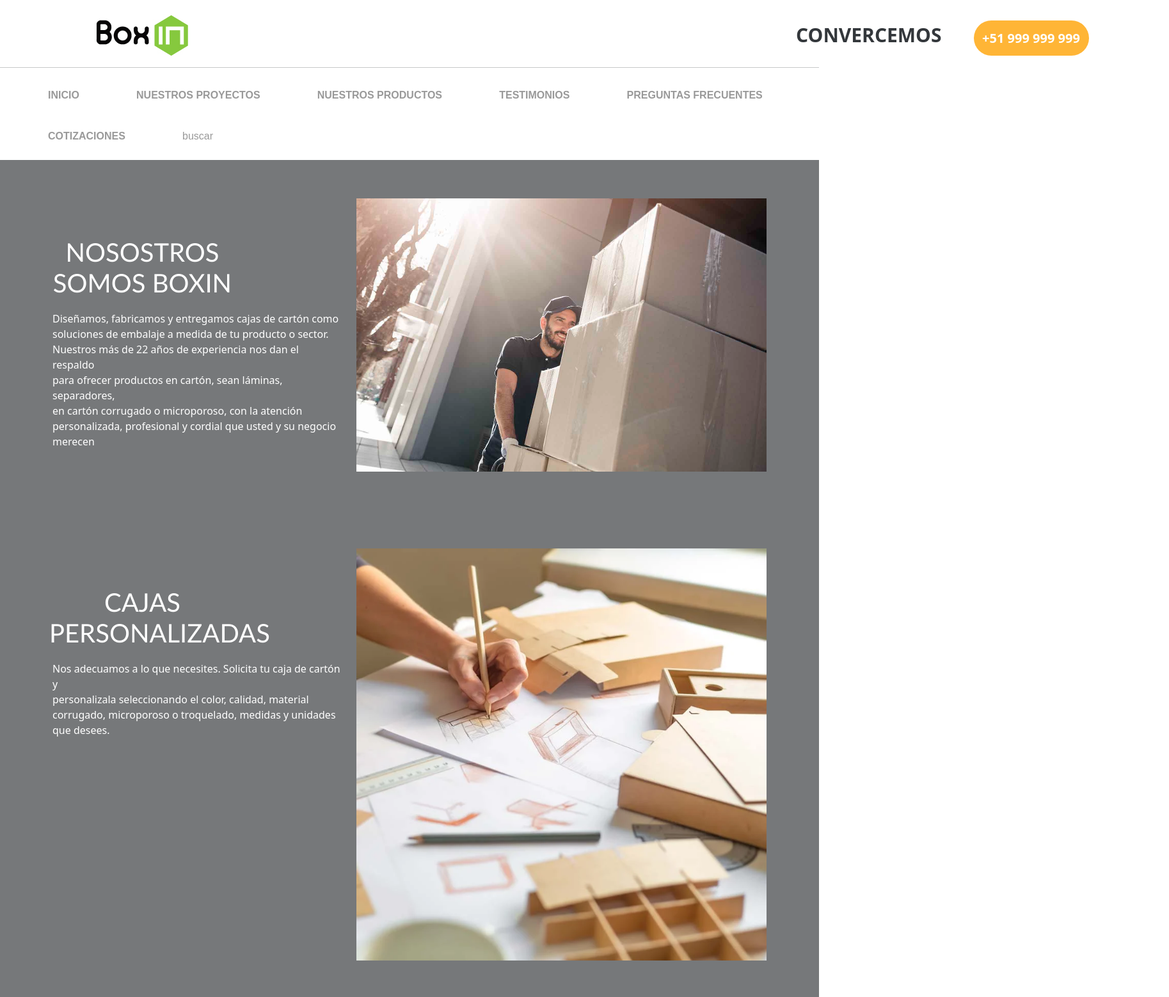
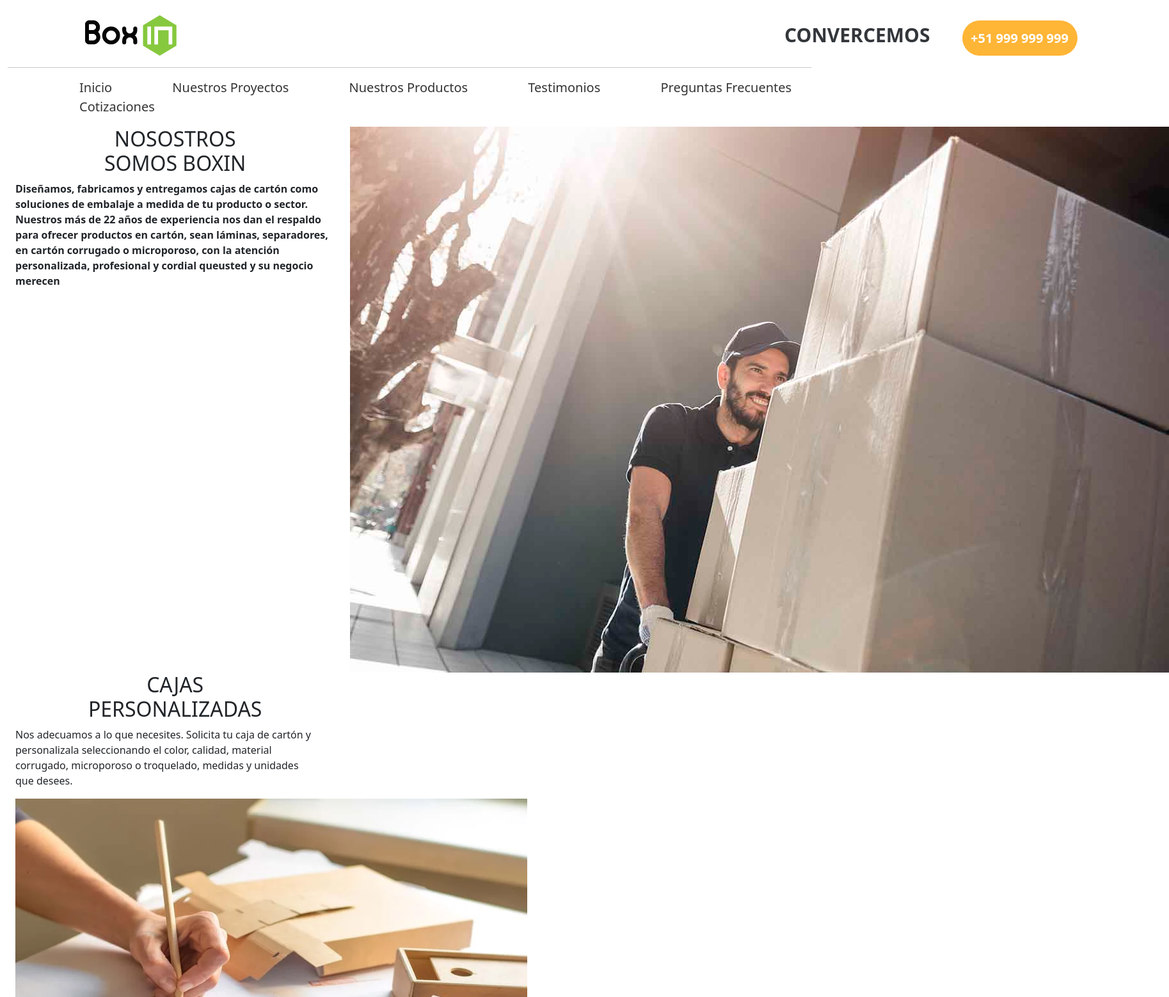
Before and after one commit to JoseAndres11/WEB-boxin-trabajo, a plain HTML site: page index.html in a window 1280 px wide. Shown: the part 116-1674 px from the top of the page at 64% size, 1827 px wide, since content can reach past the window. Drawn offline with nearby package versions, Linux system fonts and the light colour scheme; files whose address does not match are found by name.

Commit message:
cambio 8

```diff
--- a/estilos.css
+++ b/estilos.css
@@ -23,8 +23,9 @@
 }
 
 #contacto a {
-    margin-left: 150px;
+    margin-left: 120px;
     padding: 0px 800px 0px 0px;
+
 }
 
 #contacto h4 {
@@ -48,18 +49,21 @@
     font-size: 20px;
 }
 
-.producto li {
-    display: inline-flex;
-    margin: 15px 10px 25px 15px;
-    padding-left: 60px;
+#menu1 nav {
+    background-color: #f2f2f2;
 }
+.menu2 li {
+    display: inline-block;
+    margin-right: 10px;
+}
+.menu2 li a {
+    display: block;
 
-.producto a {
     text-decoration: none;
-    color: #999999;
-    font-family: Arial, Helvetica, sans-serif
+    color: #333;
+    margin-left: 80px;
+    font-size: 20px;
 }
-
 /*SECTION SOMOS*/
 
 #somos {
--- a/index.html
+++ b/index.html
@@ -9,10 +9,10 @@
     <link rel="stylesheet" href="https://cdn.jsdelivr.net/npm/bootstrap@5.3.0/dist/css/bootstrap.min.css">
 </head>
 
-<body>
+<body class="container-fluid">
     <header>
         <div id="barra">
-            <p><b>Lunes - Viernes: 8:00 a.m - 5:30 p.m</b></p>
+            <p><b>Lunes- Viernes: 8:00 a.m - 5:30 p.m</b></p>
             <p> <b>Av. Nicolás de Arriola N°2000 Int.112-San Luis</b></p>
             <a href="">
                 <p><b>+51 999 999 999</b></p>
@@ -24,73 +24,76 @@
             <button><b>+51 999 999 999</b></button>
         </div>
         <hr>
-        <div class="producto">
-            <nav>
-                <li><a href=""><b>INICIO</b></a></li>
-                <li><a href=""><b>NUESTROS PROYECTOS</b></a></li>
-                <li><a href=""><b>NUESTROS PRODUCTOS</b></a></li>
-                <li><a href=""><b>TESTIMONIOS</b></a></li>
-                <li><a href=""><b>PREGUNTAS FRECUENTES</b> </a></li>
-                <li><a href=""><b>COTIZACIONES</b></a></li>
-                <li><a href="">buscar</a></li>
+        <div>
+            <nav id="menu1">
+                <ul class="menu2">
+                    <li><a href="">Inicio</a></li>
+                    <li><a href="">Nuestros Proyectos</a></li>
+                    <li><a href="">Nuestros Productos</a></li>
+                    <li><a href="">Testimonios</a></li>
+                    <li><a href="">Preguntas Frecuentes</a></li>
+                    <li><a href="">Cotizaciones</a></li>
+                </ul>
             </nav>
         </div>
     </header>
-    <section class="container-fluid" id="somos">
-        <div class="container">
+    <section class="container-fluid" id="section1" >
             <div class="row">
                 <div class="col-xl-5 col-12">
                     <h2> NOSOSTROS <br> SOMOS BOXIN </h2>
-                    <p>Diseñamos, fabricamos y entregamos cajas de cartón como <br> soluciones de embalaje a medida de
-                        tu producto o sector.<br />
-                        Nuestros más de 22 años de experiencia nos dan el respaldo <br> para ofrecer productos en
-                        cartón, sean láminas, separadores, <br>
-                        en cartón corrugado o microporoso, con la atención <br> personalizada, profesional y cordial que
-                        usted y su negocio <br> merecen
-                    </p>
+
+                    <p><b>Diseñamos, fabricamos y entregamos cajas de cartón como <br>
+                         soluciones de embalaje a medida de tu producto o sector.<br/>
+
+                        Nuestros más de 22 años de experiencia nos dan el respaldo <br>
+
+                        para ofrecer productos en cartón, sean láminas, separadores, <br>
+
+                        en cartón corrugado o microporoso, con la atención <br>
+                      personalizada, profesional y cordial queusted y su negocio <br> merecen
+                      </b></p>
                 </div>
                 <div class="col-xl-7 col-12">
                     <img src="imagenes/provedores.jpg" alt="">
                 </div>
-            </div>
         </div>
         </div>
     </section>
-    <section class="container-fluid" id="somos">
-        <div class="container">
+    <section class="container-fluid" id="section2" >
             <div class="row">
                 <div class="col-xl-5 col-12">
+                    <nav>
                     <h2> CAJAS <br> PERSONALIZADAS </h2>
-                    <p>Nos adecuamos a lo que necesites. Solicita tu caja de cartón y <br> personalizala seleccionando
-                        el color, calidad, material <br>
-                        corrugado, microporoso o troquelado, medidas y unidades <br> que desees.
+
+                    <p>Nos adecuamos a lo que necesites. Solicita tu caja de cartón y <br>
+                         personalizala seleccionando el color, calidad, material <br>
+                        corrugado, microporoso o troquelado, medidas y unidades <br>
+                         que desees.</p>
+                        </nav>
+                </div>
+                <nav>
+                    <img src="imagenes/cajas.png" alt="">
+                </nav>
+            </div>
+
+        </div>
+    </section>
+    <section class="container-fluid" id="section3" >
+            <div class="row">
+                <div class="col-xl-5 ">
+                    <h2> EXPERIENCIAS </h2>
+
+                    <p>Desde 1998 venimos desarrollando nuestra pasión por las <br>
+                         cajas de cartón, lo que nos ha llevado a tener una variedad de <br>
+                         productos acorde a cada persona y empresa. Nuestra visión es <br>
+                        ser reconocidos como la principal líder por su <br>
+                         excelencia y eficacil en la industria del cartón.
                     </p>
                 </div>
-                <div class="col-xl-7 col-12">
-                    <img src="imagenes/cajas.png" alt="">
-                </div>
-            </div>
-        </div>
-        </div>
-    </section>
-    <section class="container-fluid" id="somos">
-        <div class="container">
-            <div class="row">
-                <div class="col-xl-5 col-12">
-                    <h2> EXPERIENCIAS </h2>
-                    <p>Desde 1998 venimos desarrollando nuestra pasión por las <br> cajas de cartón, lo que nos ha
-                        llevado a tener una variedad de <br> productos
-                        acorde a cada persona y empresa. Nuestra visión es <br> ser reconocidos como la principal
-                        empresa líder por su <br> excelencia y eficacia
-                        en la industria del cartón.
-                    </p>
-                </div>
-                <div class="col-xl-7 col-12">
+                <div class="col-xl-7 ">
                     <img src="imagenes/comerciantes.png" alt="">
                 </div>
             </div>
-        </div>
-        </div>
     </section>
     <section class="container-fluid" id="iconos">
         <div class="container">
```
